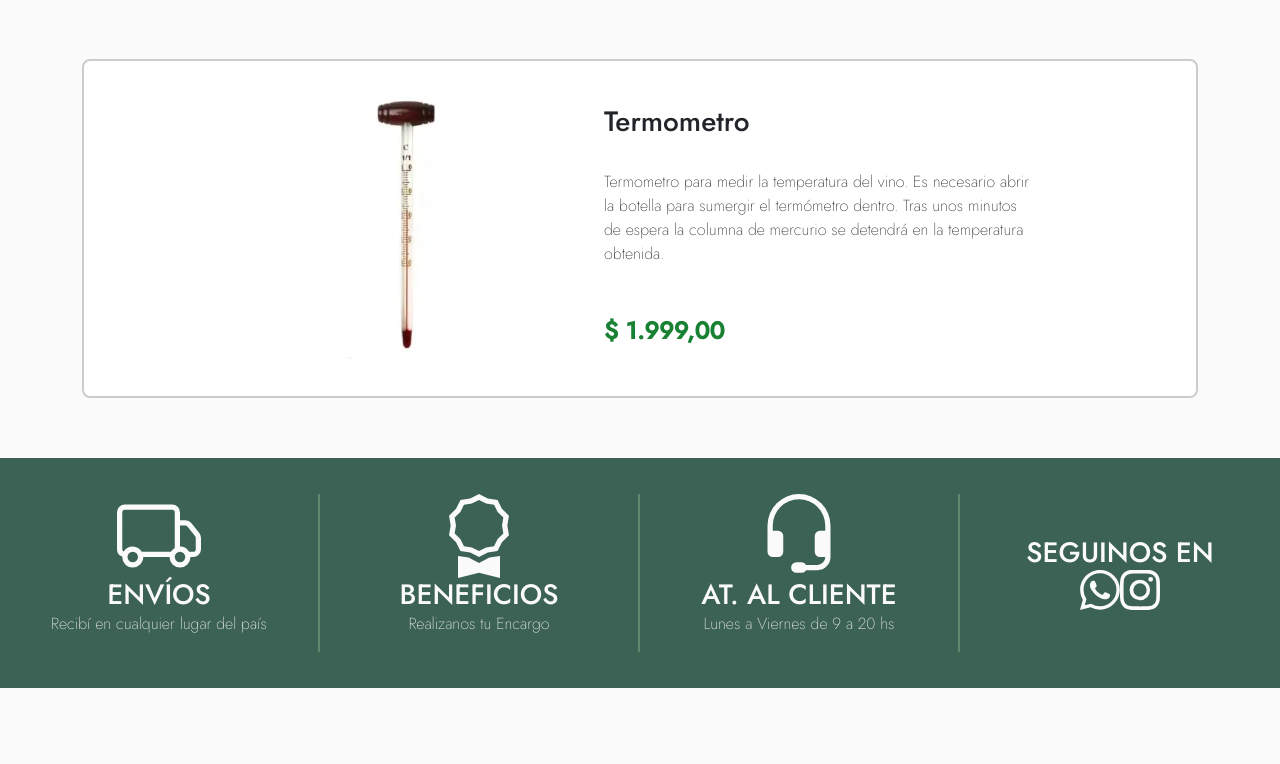
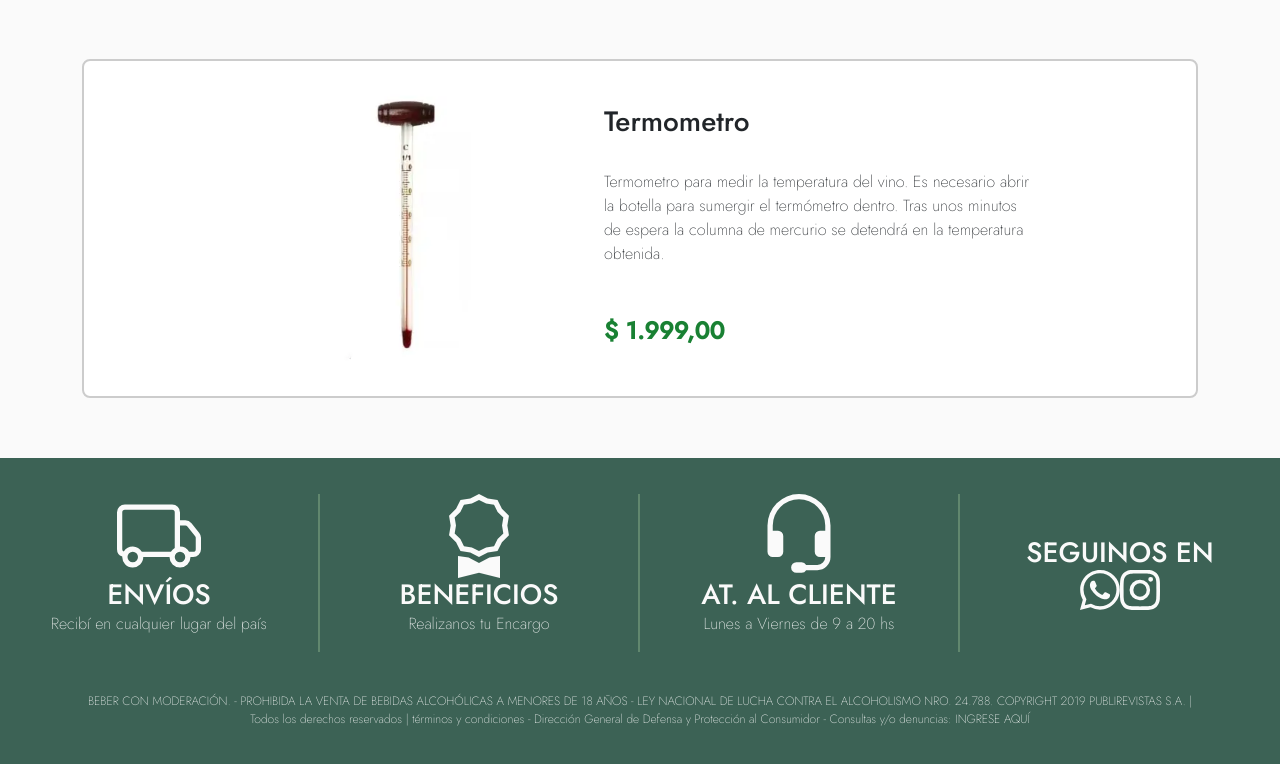
Before and after one commit to lgarcia1212/penitentes-wines, a plain HTML site: page pages/accesorios.html in a window 1280 px wide. Shown: the part 1073-1837 px from the top of the page. Before the commit the page ends 1761 px from the top, so only its background shows below. Drawn offline with nearby package versions, Linux system fonts and the light colour scheme; a web font is replaced by a local one.

Commit message:
cambios en footer

```diff
--- a/assets/css/style.scss
+++ b/assets/css/style.scss
@@ -252,6 +252,9 @@ main {
     background-color: $first-color;
     color: #fafafa;
     display: flex;
+    flex-direction: column;
+    &__container {
+        display: flex;
         justify-content: space-around;
         align-items: center;
         @media screen and (max-width: 991px){
@@ -288,6 +291,18 @@ main {
                 & svg:hover {
                     color: $third-color;
                     cursor: pointer;
+                }
+            }
+        }
+    }
+    &__legal {
+        margin-top: 40px;
+        font-size: 12px;
+        text-align: center;
+        & a {
+            color: #fff;
+            &:hover {
+                color: #000;
             }
         }
     }
--- a/pages/accesorios.html
+++ b/pages/accesorios.html
@@ -88,8 +88,9 @@
             </div>
     </main>  <!-- /Main -->
 
-    <footer class="footer"> <!-- Footer -->
-        <div class="footer__item">
+    <footer class="footer">  <!-- Footer -->
+        <div class="footer__container">
+            <div class="footer__container__item">
                 <span>
                     <svg xmlns="http://www.w3.org/2000/svg" width="84" height="84" fill="currentColor" class="bi bi-truck" viewBox="0 0 16 16">
                         <path d="M0 3.5A1.5 1.5 0 0 1 1.5 2h9A1.5 1.5 0 0 1 12 3.5V5h1.02a1.5 1.5 0 0 1 1.17.563l1.481 1.85a1.5 1.5 0 0 1 .329.938V10.5a1.5 1.5 0 0 1-1.5 1.5H14a2 2 0 1 1-4 0H5a2 2 0 1 1-3.998-.085A1.5 1.5 0 0 1 0 10.5v-7zm1.294 7.456A1.999 1.999 0 0 1 4.732 11h5.536a2.01 2.01 0 0 1 .732-.732V3.5a.5.5 0 0 0-.5-.5h-9a.5.5 0 0 0-.5.5v7a.5.5 0 0 0 .294.456zM12 10a2 2 0 0 1 1.732 1h.768a.5.5 0 0 0 .5-.5V8.35a.5.5 0 0 0-.11-.312l-1.48-1.85A.5.5 0 0 0 13.02 6H12v4zm-9 1a1 1 0 1 0 0 2 1 1 0 0 0 0-2zm9 0a1 1 0 1 0 0 2 1 1 0 0 0 0-2z"/>
@@ -98,7 +99,7 @@
                 <h3>ENVÍOS</h3>
                 <p>Recibí en cualquier lugar del país</p>
             </div>
-        <div class="footer__item">
+            <div class="footer__container__item">
                 <span>
                     <svg xmlns="http://www.w3.org/2000/svg" width="84" height="84" fill="currentColor" class="bi bi-award" viewBox="0 0 16 16">
                         <path d="M9.669.864 8 0 6.331.864l-1.858.282-.842 1.68-1.337 1.32L2.6 6l-.306 1.854 1.337 1.32.842 1.68 1.858.282L8 12l1.669-.864 1.858-.282.842-1.68 1.337-1.32L13.4 6l.306-1.854-1.337-1.32-.842-1.68L9.669.864zm1.196 1.193.684 1.365 1.086 1.072L12.387 6l.248 1.506-1.086 1.072-.684 1.365-1.51.229L8 10.874l-1.355-.702-1.51-.229-.684-1.365-1.086-1.072L3.614 6l-.25-1.506 1.087-1.072.684-1.365 1.51-.229L8 1.126l1.356.702 1.509.229z"/>
@@ -108,7 +109,7 @@
                 <h3>BENEFICIOS</h3>
                 <p>Realizanos tu Encargo</p>
             </div>
-        <div class="footer__item">
+            <div class="footer__container__item">
                 <span>
                     <svg xmlns="http://www.w3.org/2000/svg" width="84" height="84" fill="currentColor" class="bi bi-headset" viewBox="0 0 16 16">
                         <path d="M8 1a5 5 0 0 0-5 5v1h1a1 1 0 0 1 1 1v3a1 1 0 0 1-1 1H3a1 1 0 0 1-1-1V6a6 6 0 1 1 12 0v6a2.5 2.5 0 0 1-2.5 2.5H9.366a1 1 0 0 1-.866.5h-1a1 1 0 1 1 0-2h1a1 1 0 0 1 .866.5H11.5A1.5 1.5 0 0 0 13 12h-1a1 1 0 0 1-1-1V8a1 1 0 0 1 1-1h1V6a5 5 0 0 0-5-5z"/>
@@ -117,9 +118,9 @@
                 <h3>AT. AL CLIENTE</h3>
                 <p>Lunes a Viernes de 9 a 20 hs</p>
             </div>
-        <div class="footer__redes">
+            <div class="footer__container__redes">
                 <h3>SEGUINOS EN</h3>
-            <div class="footer__redes__icons">
+                <div class="footer__container__redes__icons">
                     <svg xmlns="http://www.w3.org/2000/svg" width="40" height="40" fill="currentColor" class="bi bi-whatsapp" viewBox="0 0 16 16">
                         <path d="M13.601 2.326A7.854 7.854 0 0 0 7.994 0C3.627 0 .068 3.558.064 7.926c0 1.399.366 2.76 1.057 3.965L0 16l4.204-1.102a7.933 7.933 0 0 0 3.79.965h.004c4.368 0 7.926-3.558 7.93-7.93A7.898 7.898 0 0 0 13.6 2.326zM7.994 14.521a6.573 6.573 0 0 1-3.356-.92l-.24-.144-2.494.654.666-2.433-.156-.251a6.56 6.56 0 0 1-1.007-3.505c0-3.626 2.957-6.584 6.591-6.584a6.56 6.56 0 0 1 4.66 1.931 6.557 6.557 0 0 1 1.928 4.66c-.004 3.639-2.961 6.592-6.592 6.592zm3.615-4.934c-.197-.099-1.17-.578-1.353-.646-.182-.065-.315-.099-.445.099-.133.197-.513.646-.627.775-.114.133-.232.148-.43.05-.197-.1-.836-.308-1.592-.985-.59-.525-.985-1.175-1.103-1.372-.114-.198-.011-.304.088-.403.087-.088.197-.232.296-.346.1-.114.133-.198.198-.33.065-.134.034-.248-.015-.347-.05-.099-.445-1.076-.612-1.47-.16-.389-.323-.335-.445-.34-.114-.007-.247-.007-.38-.007a.729.729 0 0 0-.529.247c-.182.198-.691.677-.691 1.654 0 .977.71 1.916.81 2.049.098.133 1.394 2.132 3.383 2.992.47.205.84.326 1.129.418.475.152.904.129 1.246.08.38-.058 1.171-.48 1.338-.943.164-.464.164-.86.114-.943-.049-.084-.182-.133-.38-.232z"/>
                     </svg>
@@ -128,6 +129,12 @@
                     </svg>
                 </div>
             </div>
+        </div>
+        <div class="footer__legal container">
+            <p>BEBER CON MODERACIÓN. - PROHIBIDA LA VENTA DE BEBIDAS ALCOHÓLICAS A MENORES DE 18 AÑOS - LEY NACIONAL DE LUCHA CONTRA EL ALCOHOLISMO NRO. 24.788. COPYRIGHT 2019 PUBLIREVISTAS S.A. | Todos los derechos reservados | términos y condiciones - Dirección General de Defensa y Protección al Consumidor - Consultas y/o denuncias:
+                <a href="https://www.argentina.gob.ar/economia/comercio/defensadelconsumidor">INGRESE AQUÍ</a>
+            </p>
+        </div>
     </footer> <!-- /Footer -->
 </body>
 </html>
```
Also changed, not shown: index.html (+12 -5 lines), pages/encargos.html (+13 -6 lines), pages/promociones.html (+12 -5 lines), pages/vinos.html (+13 -6 lines), assets/css/style.css, 1 other file. Lines whose indentation alone changed are shown as unchanged.
